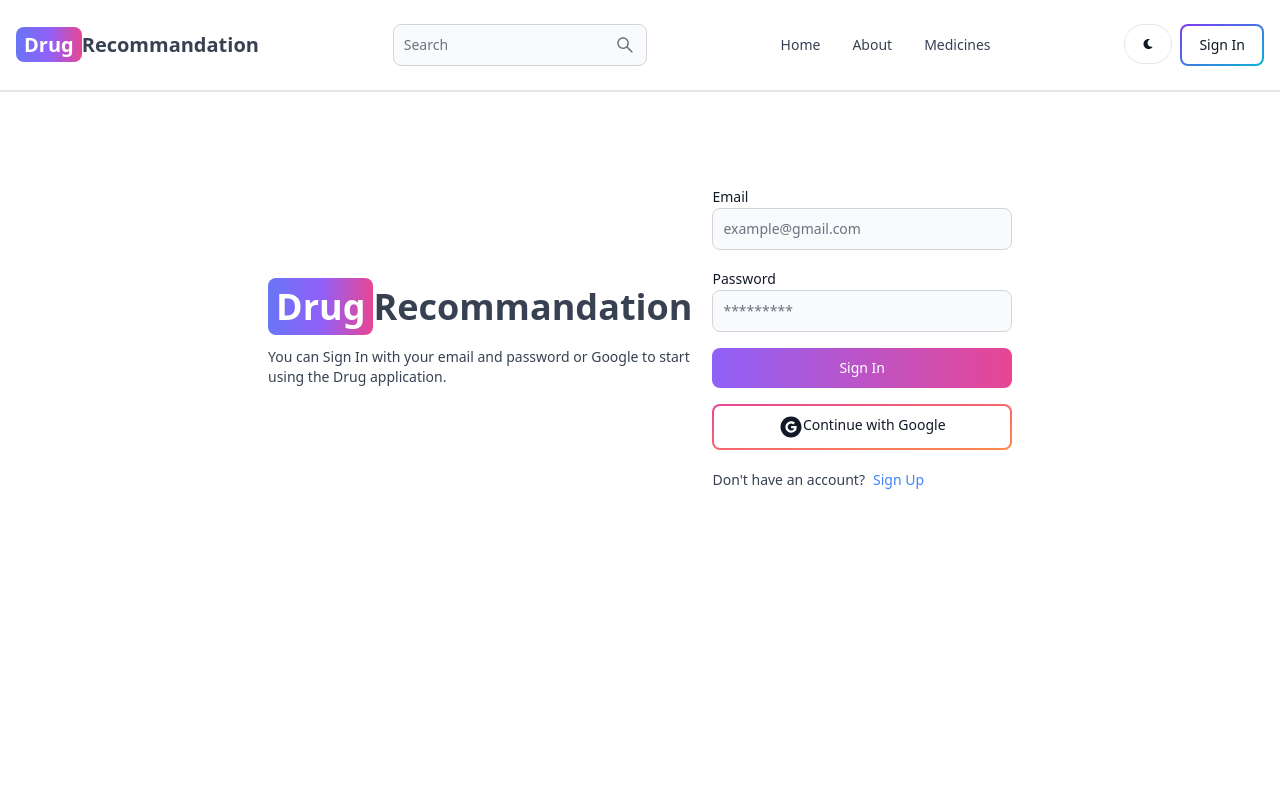
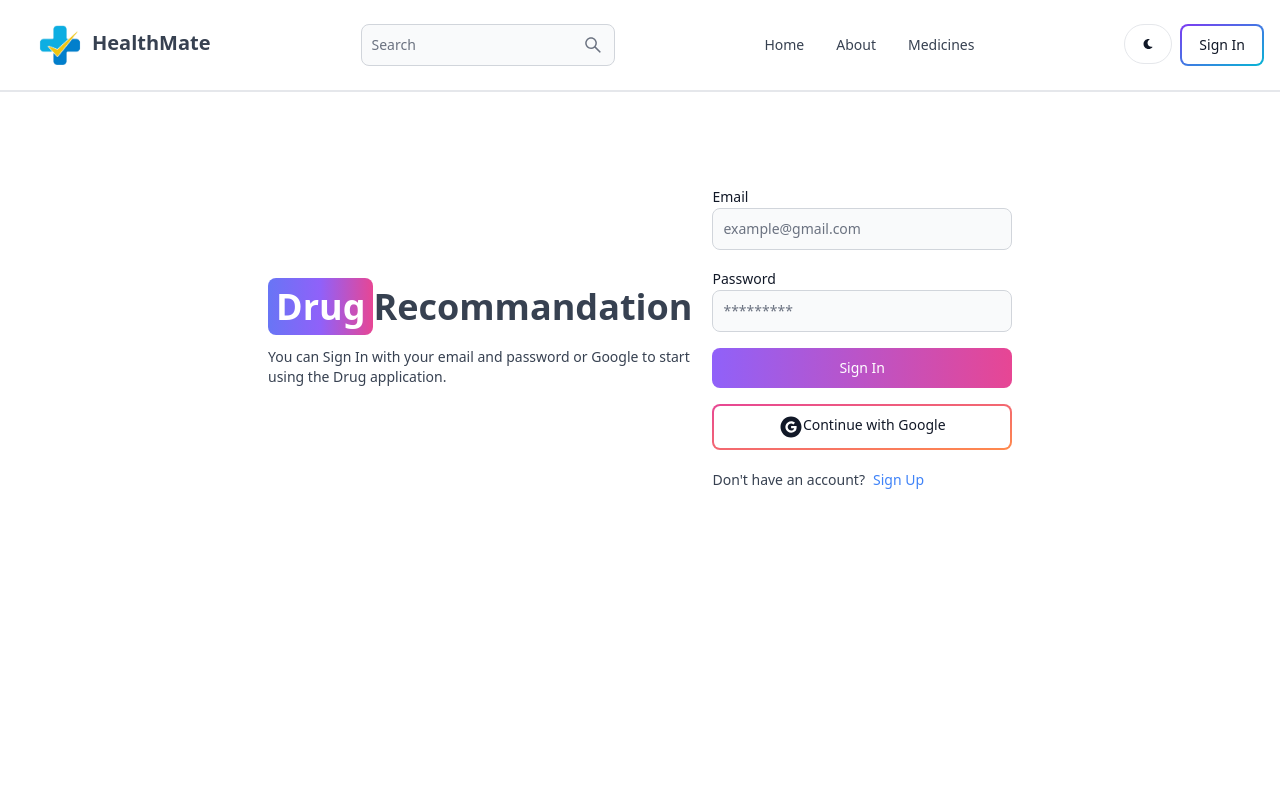
Before and after one commit to kirankk1/HealthMate, a React (Vite) app in the folder client/: page /sign-in in a window 1280 px wide. Shown: the top 800 px of the page. Built offline with nearby package versions, Linux system fonts and the light colour scheme; no server answers.

Commit message:
Added Logo and updated MedicineDetail page

```diff
--- a/client/src/components/Header.jsx
+++ b/client/src/components/Header.jsx
@@ -12,6 +12,7 @@ import { AiOutlineSearch } from "react-icons/ai";
 import { FaMoon } from "react-icons/fa";
 import { useSelector, useDispatch } from "react-redux";
 import { toggleTheme } from "../redux/theme/themeSlice";
+import HealthMate from "../assets/images/HealthMate.png";
 
 export default function Header() {
   const path = useLocation().pathname;
@@ -31,10 +32,10 @@ export default function Header() {
         to="/"
         className="self-center whitespace-nowrap text-sm sm:text-xl font-semibold dark:text-white"
       >
-        <span className="px-2 py-1 bg-gradient-to-r from-indigo-500 via-purple-500 to-pink-500 rounded-lg text-white ">
-          Drug
-        </span>
-        Recommandation
+        <div className="flex card">
+          <img src={HealthMate} alt="" srcset="" className="w-16 ml-3"/>
+          <h2 className="hidden lg:block mt-1">HealthMate</h2>
+        </div>
       </Link>
       <form onSubmit={handleSearch}>
         <TextInput
@@ -47,7 +48,7 @@ export default function Header() {
         />
       </form>
       <Button className="w-10 h-9 lg:hidden" color="gray" pill>
-        <AiOutlineSearch />
+        <AiOutlineSearch/>
       </Button>
       <div className="flex gap-2 md:order-2">
         <Button
@@ -66,7 +67,7 @@ export default function Header() {
               <Avatar
                 alt="User Avatar"
                 img={currentUser.profilePicture}
-                rounded // Fallback to default image
+                rounded
               />
             }
           >
--- a/client/src/pages/Medicine.jsx
+++ b/client/src/pages/Medicine.jsx
@@ -49,7 +49,6 @@ const Medicine = () => {
 
   return (
     <div className="container mx-auto p-6">
-      <h1 className="text-3xl font-bold text-center mb-6">Medicines List</h1>
       {medicines.length > 0 ? (
         <div className="grid grid-cols-1 sm:grid-cols-2 md:grid-cols-3 lg:grid-cols-4 gap-6">
           {medicines.map((medicine) => (
```
Also changed, not shown: client/src/assets/images/HealthMate.png (added), client/src/pages/MedicineDetail.jsx (line endings or trailing spaces).
